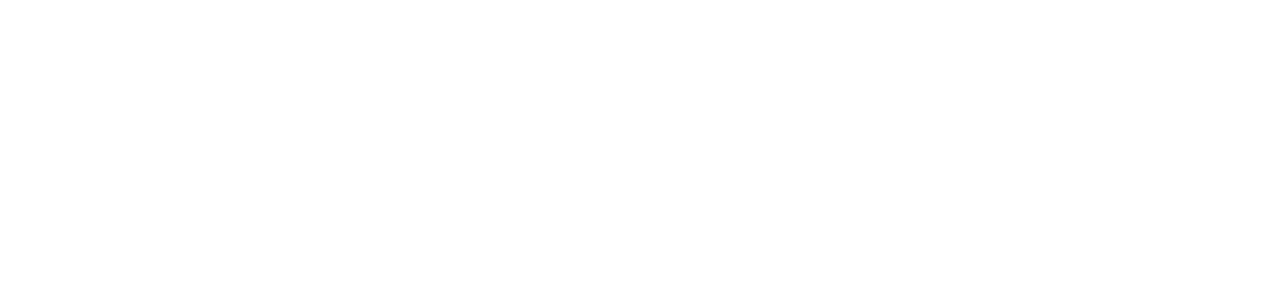
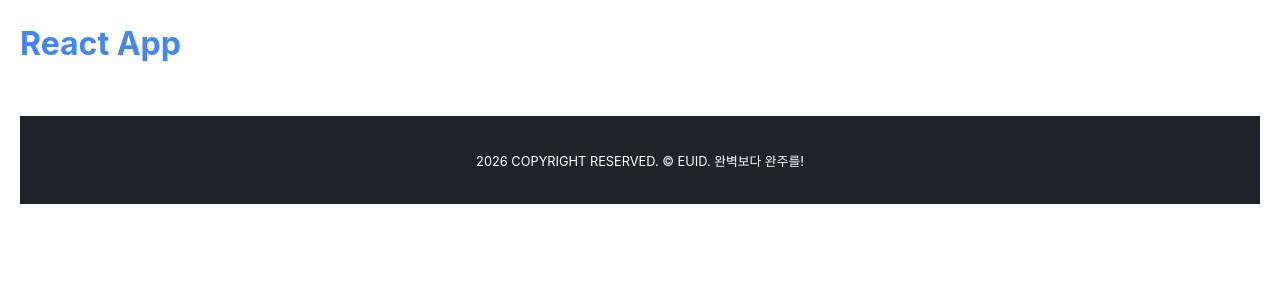
Before and after one commit to sasasak/likelion-16th-react, a React (Vite) app in the folder learning-react/02-State-이벤트-핸들링/: page / in a window 1280 px wide. Shown: the top 300 px of the page. Built offline with nearby package versions, Linux system fonts and the light colour scheme.

Commit message:
learn. 데이터 바인딩 - 데이터 + JSX = 마크업 - 데이터 동기화(sync)

```diff
--- a/learning-react/02-State-이벤트-핸들링/src/app/index.tsx
+++ b/learning-react/02-State-이벤트-핸들링/src/app/index.tsx
@@ -1,5 +1,11 @@
+import Footer from '@/components/Footer'
 import S from './style.module.css'
 
 export default function App() {
-  return <div className={S.container}></div>
+  return (
+    <div className={S.container}>
+      <h1>React App</h1>
+      <Footer />
+    </div>
+  )
 }
--- a/learning-react/02-State-이벤트-핸들링/src/app/style.module.css
+++ b/learning-react/02-State-이벤트-핸들링/src/app/style.module.css
@@ -1,3 +1,7 @@
 .container {
   padding: 20px;
 }
+
+h1 {
+   color: #4285f4;
+}
--- a/learning-react/02-State-이벤트-핸들링/src/components/Footer/index.tsx
+++ b/learning-react/02-State-이벤트-핸들링/src/components/Footer/index.tsx
@@ -2,11 +2,11 @@ import S from './style.module.css'
 
 export default function Footer() {
   /**
-   * 데이터 바인딩 (Data Binding)
-   * - JavaScript 데이터(변수, 계산된 값 등)
-   * - JSX 구문 안에 데이터 끼워넣기(Interpolation)
+   * 데이터 바인딩 (Data Binding = Data + JSX = Markup)
+   * - JavaScript 데이터(변수, 상수, 계산된 값 등)
+   * - JSX 구문 안에 데이터 끼워넣기(Interpolation, {data})
    */
-  const currentYear = 2026
+  const currentYear = new Date().getFullYear() // 숫자 값이 아닌, 날짜 객체 현재 년도 가져오기
 
   /**
    * Props로 데이터 전달(부모 → 자식)
@@ -20,12 +20,13 @@ export default function Footer() {
    * 접근성 고려
    * - 사용자가 이해하기 쉽고 읽기 쉽도록 저작권 레이블(label) 구성
    */
-  const copyrightLabel = '모든 저작권은 이듬(EUID)에 있습니다. 완벽보다 완주를!'
+  const copyrightLabel = `모든 저작권은 이듬(EUID)에 있습니다. ${slogan}`
 
   return (
     <footer className={S.footer}>
-      <small>
-        COPYRIGHT RESERVED. © <abbr title="이듬(EUID)">EUID</abbr>.
+      <small aria-label={copyrightLabel}>
+        {currentYear} COPYRIGHT RESERVED. © <abbr title="이듬(EUID)">EUID</abbr>
+        . {slogan}
       </small>
     </footer>
   )
--- a/learning-react/02-State-이벤트-핸들링/tsconfig.app.json
+++ b/learning-react/02-State-이벤트-핸들링/tsconfig.app.json
@@ -27,7 +27,7 @@
     /* 절대 경로 별칭(Alias) 설정 */
     "baseUrl": ".",
     "paths": {
-      "@/*": ["./src/*"]
+      "@/*": ["src/*"]
     }
 
   },
```
